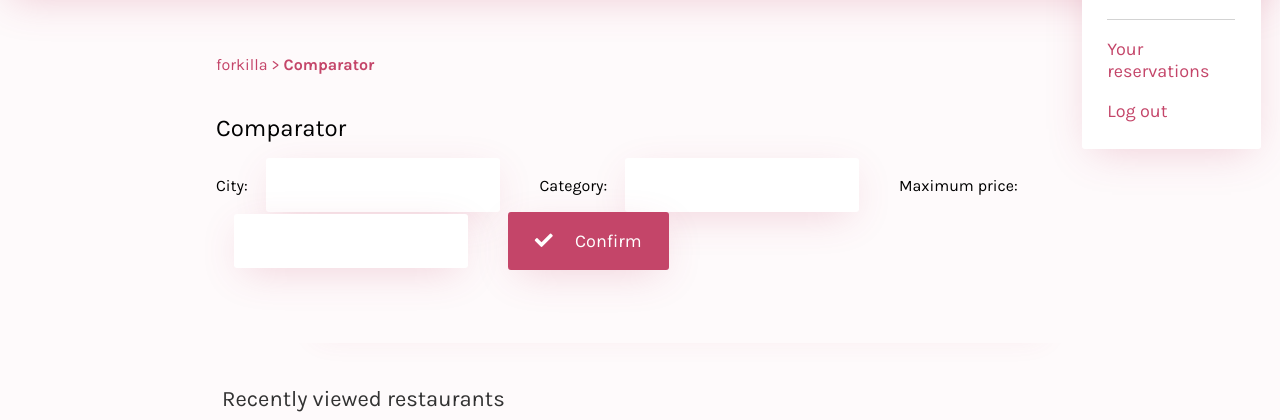
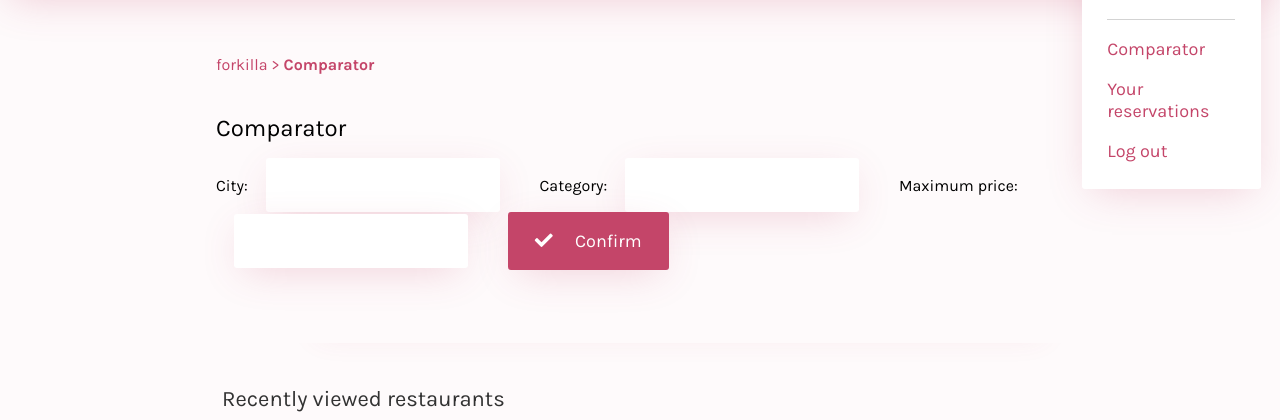
Before and after one commit to lousmontabes/Software-Distribuit, a Django app: page /forkilla/comparator/ in a window 1280 px wide. Shown: the part 89-509 px from the top of the page. Run offline with Django 3.2, Linux system fonts and the light colour scheme; a user stored in the database is signed in; data comes from the database, SQL or seed files in the repository; both versions use the stored data as it was after the commit; data that the repository does not hold is empty; some web fonts are replaced.

Commit message:
Added comparator link to navigation

```diff
--- a/forkilla/templates/forkilla/base.html
+++ b/forkilla/templates/forkilla/base.html
@@ -94,6 +94,9 @@
         Welcome, <b>{{user}}</b>!
       </div>
       <div class="bottom">
+        <a href="{% url 'comparator' %}">Comparator</a>
+      </div>
+      <div class="bottom">
         <a href="{% url 'reservations' %}">Your reservations</a>
       </div>
       <div class="bottom">
```
Also changed, not shown: db.sqlite3.
